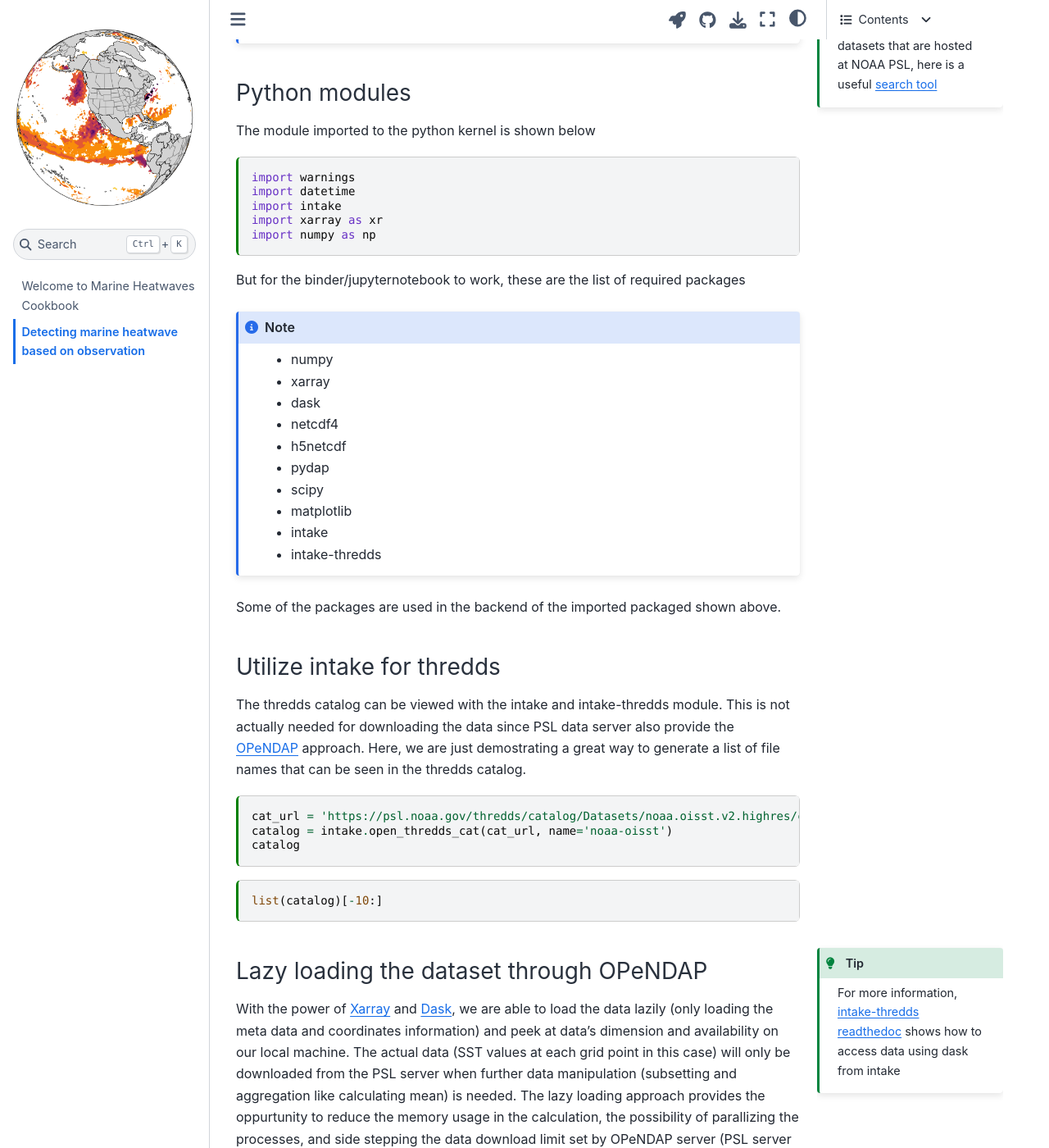
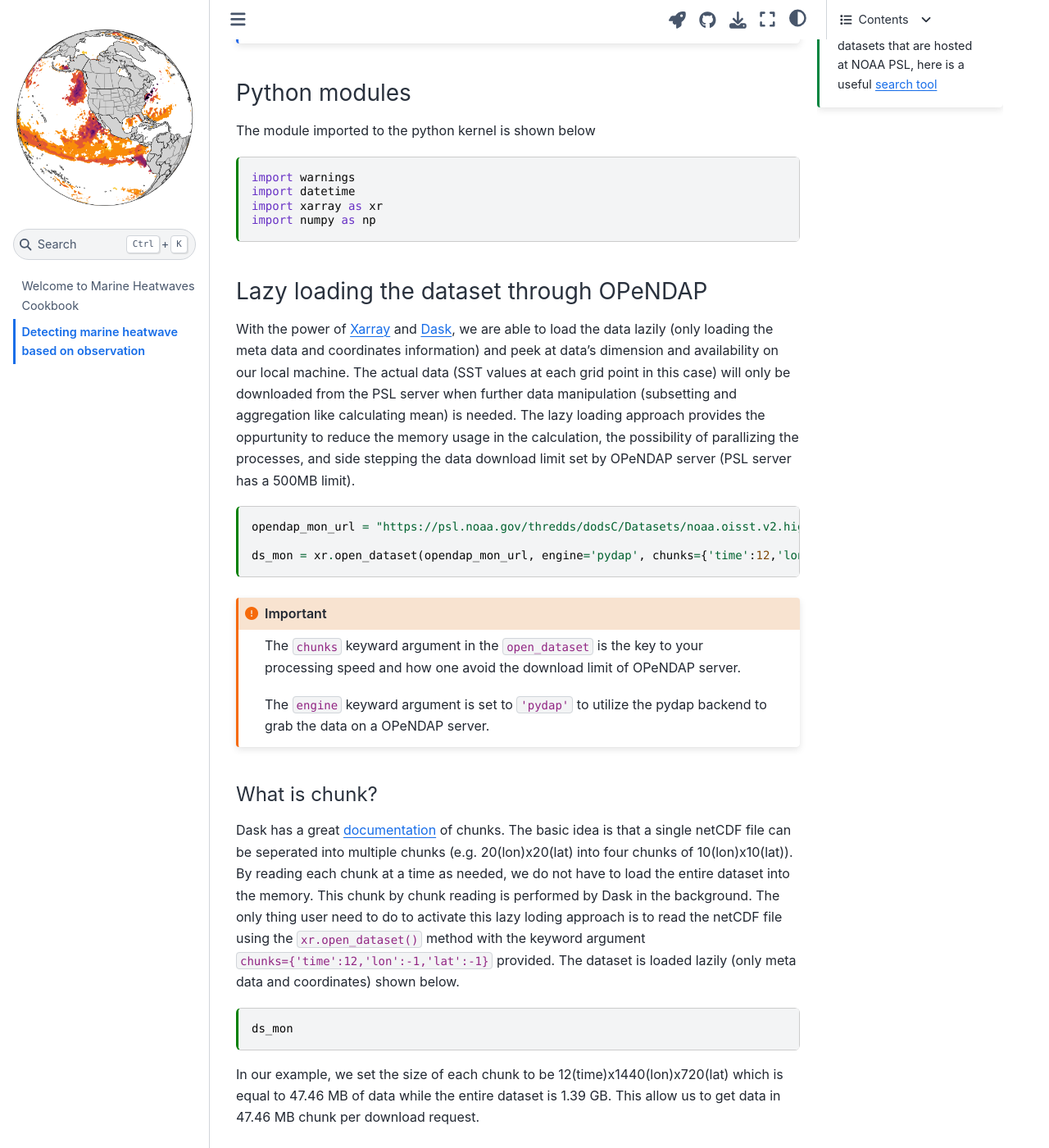
Before and after one commit to chiaweh2/marine-heatwaves-jupyterbook, a Jupyter Book: the page built from mhw_observation_myst.md, in a window 1280 px wide and 1400 px high, scrolled down 852 px. Shown: the whole window at 82% size. Built offline with Jupyter Book 1.0.4 settings and Sphinx 7.4.7 and the Sphinx Book theme 1.1.4, drawn with Linux system fonts in a browser that asks for light colours.

Commit message:
remote intake due to bugs in the upstream software

`````diff
--- a/mhw_observation_myst.md
+++ b/mhw_observation_myst.md
@@ -43,44 +43,9 @@ The module imported to the python kernel is shown below
 ```{code-cell} ipython3
 import warnings
 import datetime
-import intake
 import xarray as xr
 import numpy as np
 ```
-But for the binder/jupyternotebook to work, these are the list of required packages
-```{note}
-- numpy
-- xarray
-- dask
-- netcdf4
-- h5netcdf
-- pydap
-- scipy
-- matplotlib
-- intake
-- intake-thredds
-```
-Some of the packages are used in the backend of the imported packaged shown above.
-
-
-### Utilize intake for thredds
-The thredds catalog can be viewed with the intake and intake-thredds module.
-This is not actually needed for downloading the data since PSL data server also provide the [OPeNDAP](https://www.earthdata.nasa.gov/engage/open-data-services-and-software/api/opendap) approach.
-Here, we are just demostrating a great way to generate a list of file names that can be seen in the thredds catalog.
-```{code-cell} ipython3
-cat_url = 'https://psl.noaa.gov/thredds/catalog/Datasets/noaa.oisst.v2.highres/catalog.xml'
-catalog = intake.open_thredds_cat(cat_url, name='noaa-oisst')
-catalog
-```
-
-```{code-cell} ipython3
-list(catalog)[-10:]
-```
-````{margin}
-```{tip}
-For more information, [intake-thredds readthedoc](https://intake-thredds.readthedocs.io/en/latest/tutorials/index.html) shows how to access data using dask from intake
-```
-````
 
 ### Lazy loading the dataset through OPeNDAP
 With the power of [Xarray](https://docs.xarray.dev/en/stable/) and [Dask](https://www.dask.org), we are able to load the data lazily (only loading the meta data and coordinates information) and peek at data's dimension and availability on our local machine.
`````
